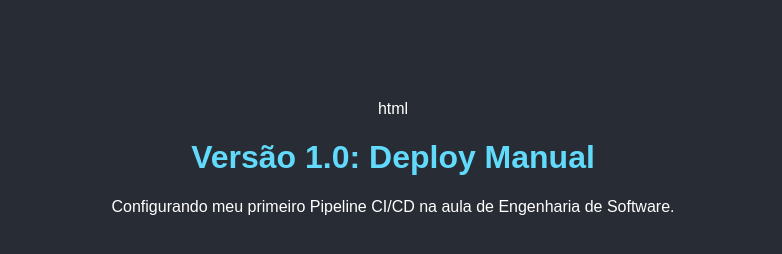
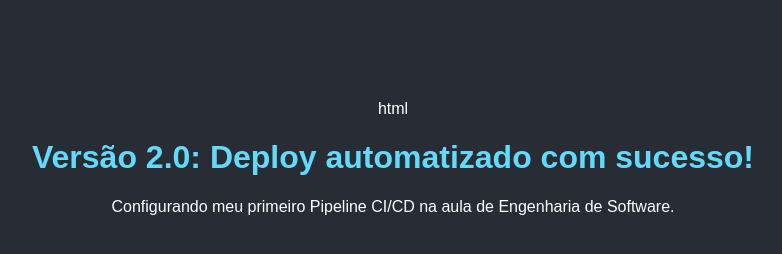
Before and after one commit to guilheme3006-ux/meu-primeiro-cicd, a plain HTML site: page index.html in a window 1280 px wide. Shown: the whole page, without its empty margins (247-1029 px from the left). Drawn offline with Linux system fonts and the light colour scheme.

Commit message:
Update index.html

```diff
--- a/index.html
+++ b/index.html
@@ -10,7 +10,7 @@ html
        </style>
    </head>
    <body>
-       <h1>Versão 1.0: Deploy Manual</h1>
+       <h1>Versão 2.0: Deploy automatizado com sucesso!</h1>
        <p>Configurando meu primeiro Pipeline CI/CD na aula de Engenharia de Software.</p>
    </body>
    </html>
```
